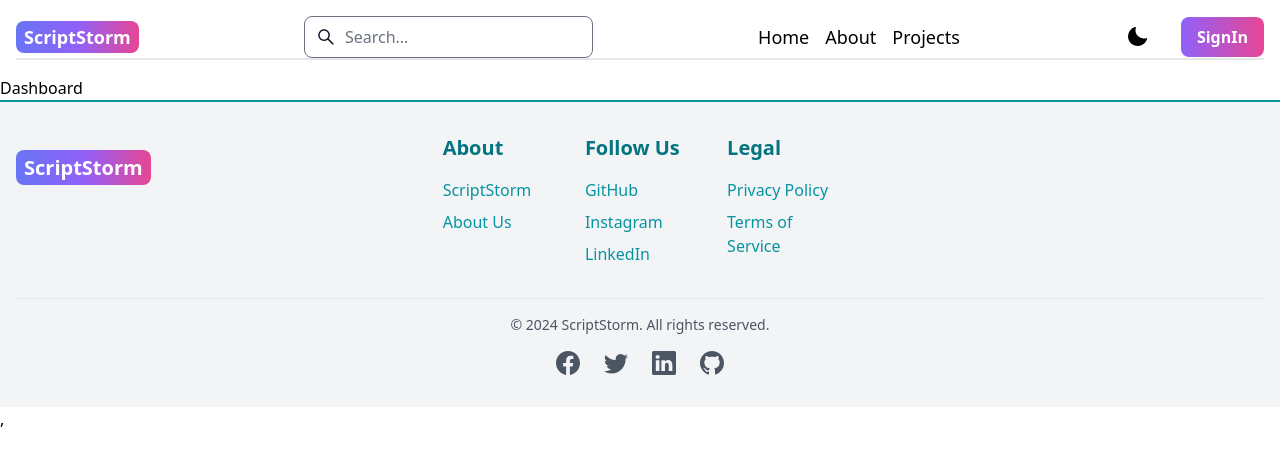
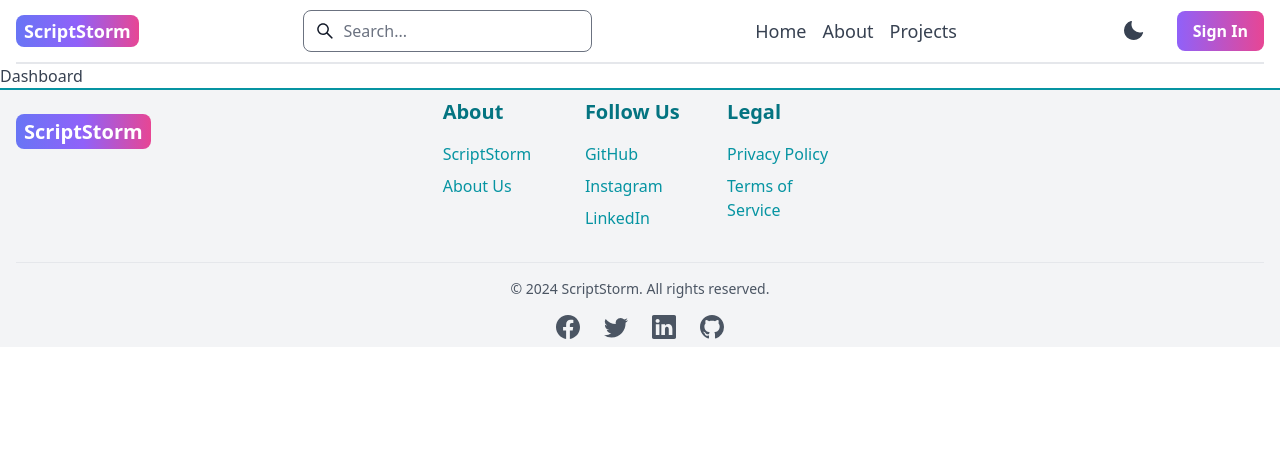
Before and after one commit to VISHALSHARMAVS/ScriptStorm, a React (Vite) app in the folder frontend/: page /dashboard in a window 1280 px wide. Shown: the top 466 px of the page. Built offline with nearby package versions, Linux system fonts and the light colour scheme; no server answers.

Commit message:
dark mode

```diff
--- a/frontend/src/components/Footer.jsx
+++ b/frontend/src/components/Footer.jsx
@@ -3,7 +3,7 @@ import { BsFacebook, BsTwitter, BsLinkedin, BsGithub } from "react-icons/bs";
 
 function Footer() {
     return (
-        <footer className="border-t-2 border-teal-500 py-8 bg-gray-100">
+        <footer className="border-t-2 border-teal-500 py-2 bg-gray-100">
             <div className="w-full max-w-7xl mx-auto px-4">
                 <div className="grid gap-8 sm:grid-cols-2 md:grid-cols-3">
                     <div className="mt-5">
--- a/frontend/src/components/Header.jsx
+++ b/frontend/src/components/Header.jsx
@@ -1,22 +1,48 @@
-import { useState } from "react";
+import { useState, useRef, useEffect } from "react";
 import { Link, useLocation } from "react-router-dom";
 import { AiOutlineSearch } from "react-icons/ai";
-import { PiMoonFill } from "react-icons/pi";
+import { PiMoonFill  } from "react-icons/pi";
+import {FaSun} from "react-icons/fa"
 import { FiMenu, FiX } from "react-icons/fi";
+import { useSelector,useDispatch } from "react-redux";
+import { toggleTheme } from "../redux/theme/themeSlice";
 
 function Header() {
   const [isMenuOpen, setIsMenuOpen] = useState(false);
-  const location = useLocation(); // Get the current path
+
+  const [isDropdownOpen, setIsDropdownOpen] = useState(false);
+  const location = useLocation();
+  const dispatch = useDispatch();
+  const { currentUser } = useSelector(state => state.user);
+const {theme} = useSelector(state=>state.theme)
+  const dropdownRef = useRef(null);
 
   const toggleMenu = () => {
     setIsMenuOpen(!isMenuOpen);
   };
 
-  // Function to determine if a link is active
+  const toggleDropdown = () => {
+    setIsDropdownOpen(!isDropdownOpen);
+  };
+
   const isActive = (path) => location.pathname === path;
 
+  // Close the dropdown if clicked outside
+  useEffect(() => {
+    const handleClickOutside = (event) => {
+      if (dropdownRef.current && !dropdownRef.current.contains(event.target)) {
+        setIsDropdownOpen(false);
+      }
+    };
+
+    document.addEventListener('mousedown', handleClickOutside);
+    return () => {
+      document.removeEventListener('mousedown', handleClickOutside);
+    };
+  }, []);
+
   return (
-    <nav className="border-b-2 flex justify-between items-center m-4 relative">
+    <nav className="border-b-2 flex justify-between items-center h-16 mx-4 relative">
       <Link
         to="/"
         className={`self-center whitespace-nowrap text-sm sm:text-lg font-semibold dark:text-white ${
@@ -37,22 +63,62 @@ function Header() {
         <AiOutlineSearch className="absolute left-3 top-1/2 transform -translate-y-1/2 text-gray-900 text-xl" />
       </div>
 
-      <button className="w-12 h-10 lg:hidden">
+      <button className="w-12 h-10 lg:hidden" aria-label="Search">
         <AiOutlineSearch className="text-2xl" />
       </button>
 
       <div className="flex gap-8 md:order-2">
-        <button className="hidden sm:inline ">
-          <PiMoonFill className="text-2xl" />
+        <button className="hidden sm:inline" onClick={()=>{dispatch(toggleTheme())}} aria-label="Toggle Dark Mode">
+        {
+          theme === 'light' ? <PiMoonFill className="text-2xl"  /> : <FaSun/>
+        }
+
         </button>
 
-        <Link to="/sign-in">
-          <button className="bg-gradient-to-r from-purple-500 to-pink-500 text-white px-4 py-2 rounded-lg font-semibold w-fit">
-            SignIn
-          </button>
-        </Link>
+        {currentUser ? (
+          <div ref={dropdownRef}>
+            <button
+              onClick={toggleDropdown}
+              className="flex items-center space-x-2 bg-gray-200 p-2 rounded-full"
+              aria-label="User Menu"
+            >
+              <img
+                src={currentUser.photo}
+                alt="user"
+                className="w-8 h-8 rounded-full"
+              />
+            </button>
+            {isDropdownOpen && (
+              <div className="absolute right-0 mt-2 w-48 bg-white border border-gray-200 rounded-lg shadow-lg">
+                <div className="p-4">
+                  <span className="block text-sm mb-2 truncate">
+                    @{currentUser.username}
+                  </span>
+                  <span className="block text-sm font-medium truncate">
+                    {currentUser.email}
+                  </span>
+                </div>
+                <Link to="/dashboard?tab=profile">
+                  <button className="block w-full text-left px-4 py-2 hover:bg-gray-100">
+                    Profile
+                  </button>
+                </Link>
+                <div className="border-t border-gray-200"></div>
+                <button className="w-full text-left px-4 py-2 hover:bg-gray-100">
+                  Sign Out
+                </button>
+              </div>
+            )}
+          </div>
+        ) : (
+          <Link to="/sign-in">
+            <button className="bg-gradient-to-r from-purple-500 to-pink-500 text-white px-4 py-2 rounded-lg font-semibold">
+              Sign In
+            </button>
+          </Link>
+        )}
 
-        <button onClick={toggleMenu} className="lg:hidden">
+        <button onClick={toggleMenu} className="lg:hidden" aria-label="Toggle Menu">
           {isMenuOpen ? (
             <FiX className="text-2xl" />
           ) : (
--- /dev/null
+++ b/frontend/src/components/ThemeProvider.jsx
@@ -0,0 +1,15 @@
+/* eslint-disable react/prop-types */
+import { useSelector } from "react-redux";
+
+export default function ThemeProvider({children}) {
+
+    const {theme} = useSelector(state => state.theme);
+    return (
+            <div className={theme}>
+                <div className=" min-h-screen bg-white text-gray-700 dark:text-gray-200 dark:bg-[rgb(16,23,42)]">
+                {children}
+                </div>
+            </div>
+    )
+
+}
--- a/frontend/src/index.css
+++ b/frontend/src/index.css
@@ -1,3 +1,10 @@
 @tailwind base;
 @tailwind components;
 @tailwind utilities;
+
+
+*{
+    margin: 0;
+    padding: 0;
+    box-sizing: border-box;
+}
--- a/frontend/src/main.jsx
+++ b/frontend/src/main.jsx
@@ -5,12 +5,15 @@ import './index.css'
 import { store , persistor} from './redux/store.js'
 import {Provider} from 'react-redux'
 import { PersistGate } from 'redux-persist/integration/react'
+import ThemeProvider from './components/ThemeProvider.jsx'
 
 createRoot(document.getElementById('root')).render(
   <PersistGate persistor={persistor}>
 
   <Provider store={store}>
+    <ThemeProvider>
     <App />
+    </ThemeProvider>
   </Provider>,
   </PersistGate>
 )
--- a/frontend/src/redux/store.js
+++ b/frontend/src/redux/store.js
@@ -2,9 +2,11 @@ import { configureStore, combineReducers } from '@reduxjs/toolkit';
 import userReducer from './feature/userSlice';
 import { persistReducer, persistStore } from 'redux-persist';
 import storage from 'redux-persist/lib/storage';
+import themeReducer from './theme/themeSlice.js'
 
 const rootReducer = combineReducers({
   user: userReducer,
+  theme: themeReducer
 });
 
 const persistConfig = {
--- /dev/null
+++ b/frontend/src/redux/theme/themeSlice.js
@@ -0,0 +1,17 @@
+import {createSlice } from '@reduxjs/toolkit'
+
+const initialState ={
+    theme :'light'
+}
+const themeSlice = createSlice({
+    name:'theme',
+    initialState,
+    reducers:{
+        toggleTheme : (state )=> {
+            state.theme =state.theme === 'light'?'dark':'light'
+        }
+    }
+})
+
+export const {toggleTheme} = themeSlice.actions;
+export default themeSlice.reducer
```
